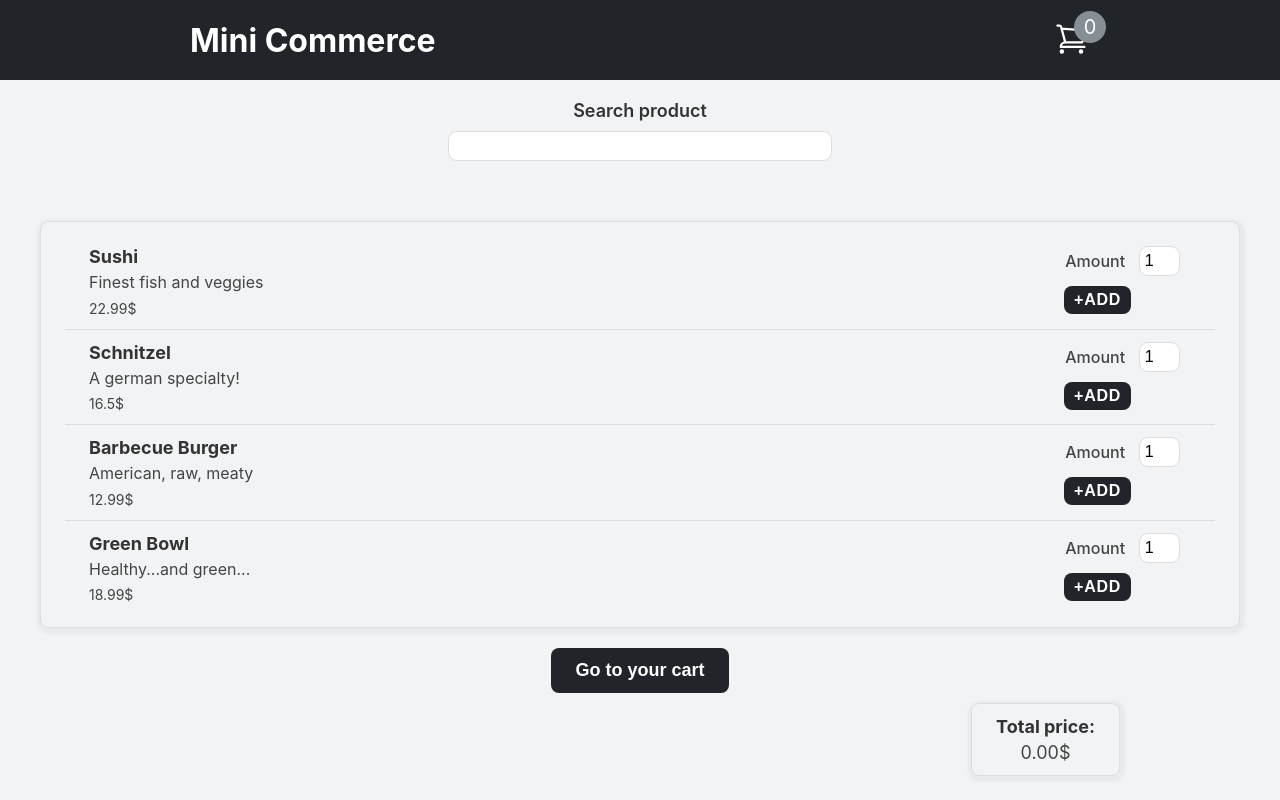
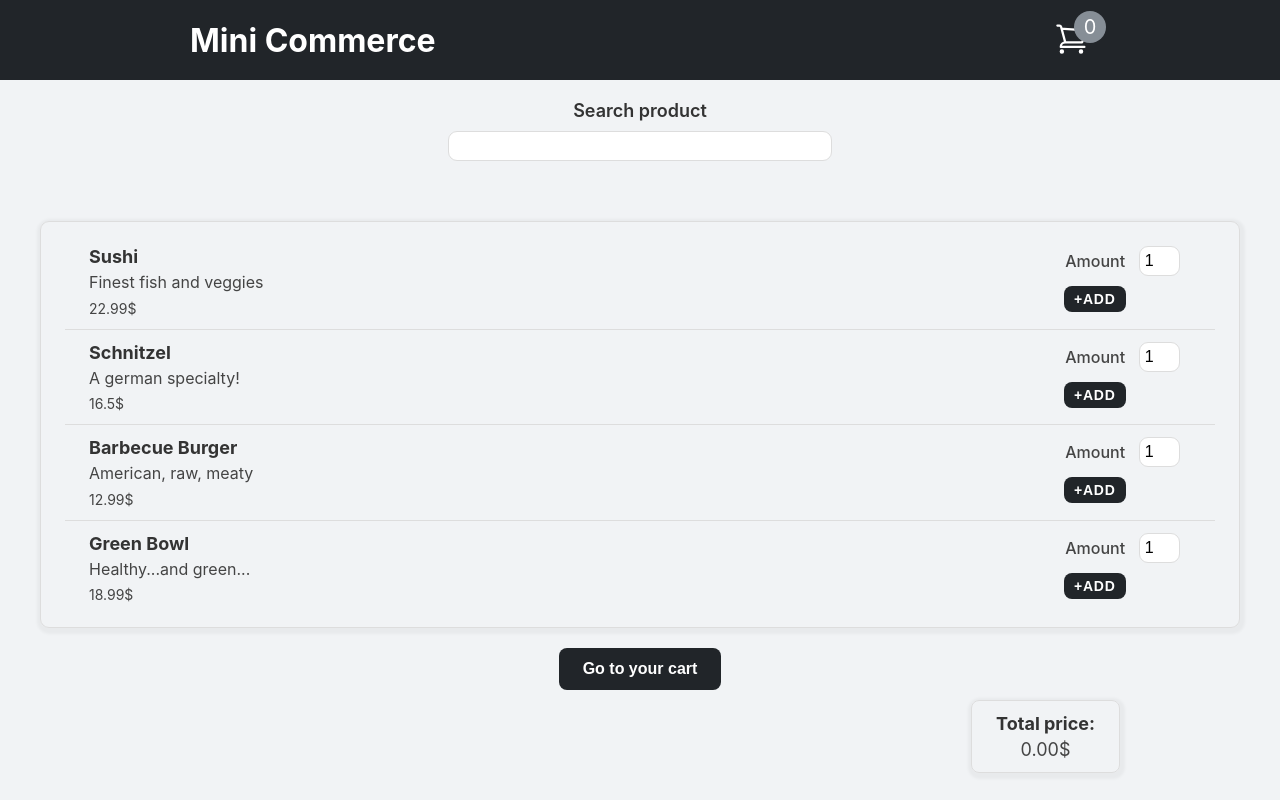
Before and after one commit to nemanjamalesija/e-commerce-mini, a React (Create React App) app: page / in a window 1280 px wide. Built offline with nearby package versions, Linux system fonts and the light colour scheme.

Commit message:
Adjust sizes for better browser compatibility

```diff
--- a/src/index.css
+++ b/src/index.css
@@ -259,7 +259,7 @@ input:focus {
   color: #fff;
   text-transform: uppercase;
   letter-spacing: 0.75px;
-  font-size: 1.6rem;
+  font-size: 1.4rem;
 }
 
 .btn-add:hover {
@@ -278,7 +278,7 @@ input:focus {
   display: block;
   padding: 1.2rem 2.4rem;
   margin-top: 2rem;
-  font-size: 1.8rem;
+  font-size: 1.6rem;
   color: #fff;
 }
 
```
